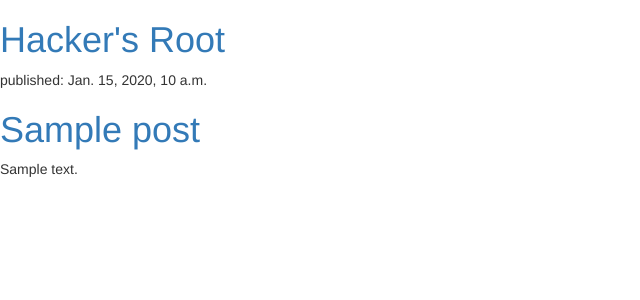
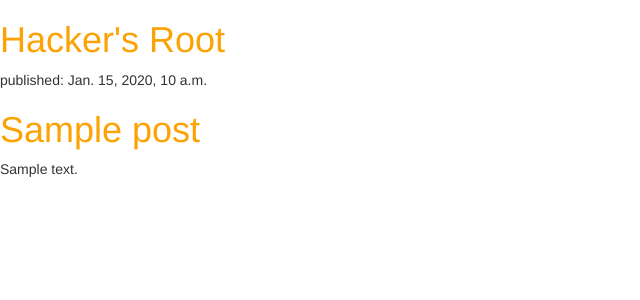
Before and after one commit to prashantksharma/django-lab, a Django app: template hacker/templates/hacker/post_list.html in a window 1280 px wide. Shown: the top 300 px of the page, without its empty margins (0-640 px from the left). Run offline with Django 3.2, Linux system fonts and the light colour scheme; the template is opened without the code that fills it: values that come from a table or form of the project are taken from there, others are empty; tables that the repository leaves empty hold one stand-in row (values such as "Sample post"); some libraries are stand-ins or nearby versions.

Commit message:
fixes css location

```diff
--- /dev/null
+++ b/hacker/static/css/hacker.css
@@ -0,0 +1,3 @@
+h1 a {
+    color: #FCA205;
+}
--- /dev/null
+++ b/hacker/static/hacker.css
@@ -0,0 +1,3 @@
+h1 a {
+    color: #FCA205;
+}
--- a/hacker/templates/hacker/post_list.html
+++ b/hacker/templates/hacker/post_list.html
@@ -1,8 +1,11 @@
+{% load staticfiles %}
+
 <html>
     <head>
         <title>Hacker's Root</title>
         <link rel="stylesheet" href="//maxcdn.bootstrapcdn.com/bootstrap/3.2.0/css/bootstrap.min.css">
         <link rel="stylesheet" href="//maxcdn.bootstrapcdn.com/bootstrap/3.2.0/css/bootstrap-theme.min.css">
+        <link rel="stylesheet" href="{% static 'css/hacker.css' %}">
     </head>
     <body>
         <div>
--- a/newsroom/settings.py
+++ b/newsroom/settings.py
@@ -101,3 +101,4 @@ USE_TZ = True
 # https://docs.djangoproject.com/en/1.8/howto/static-files/
 
 STATIC_URL = '/static/'
+STATIC_ROOT = os.path.join(BASE_DIR, 'static')
```
Also changed, not shown: hacker/views.py (line endings or trailing spaces).
